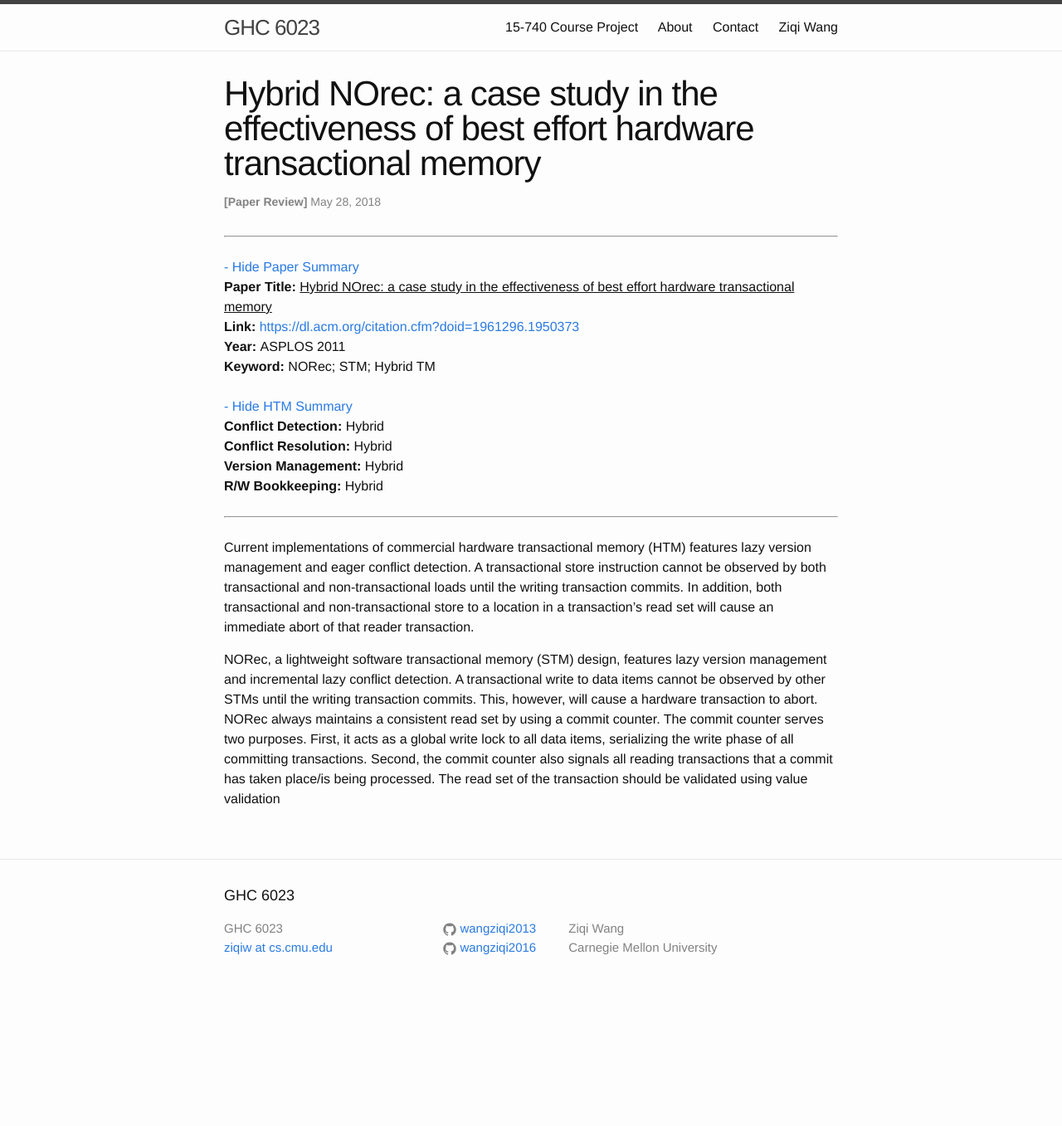
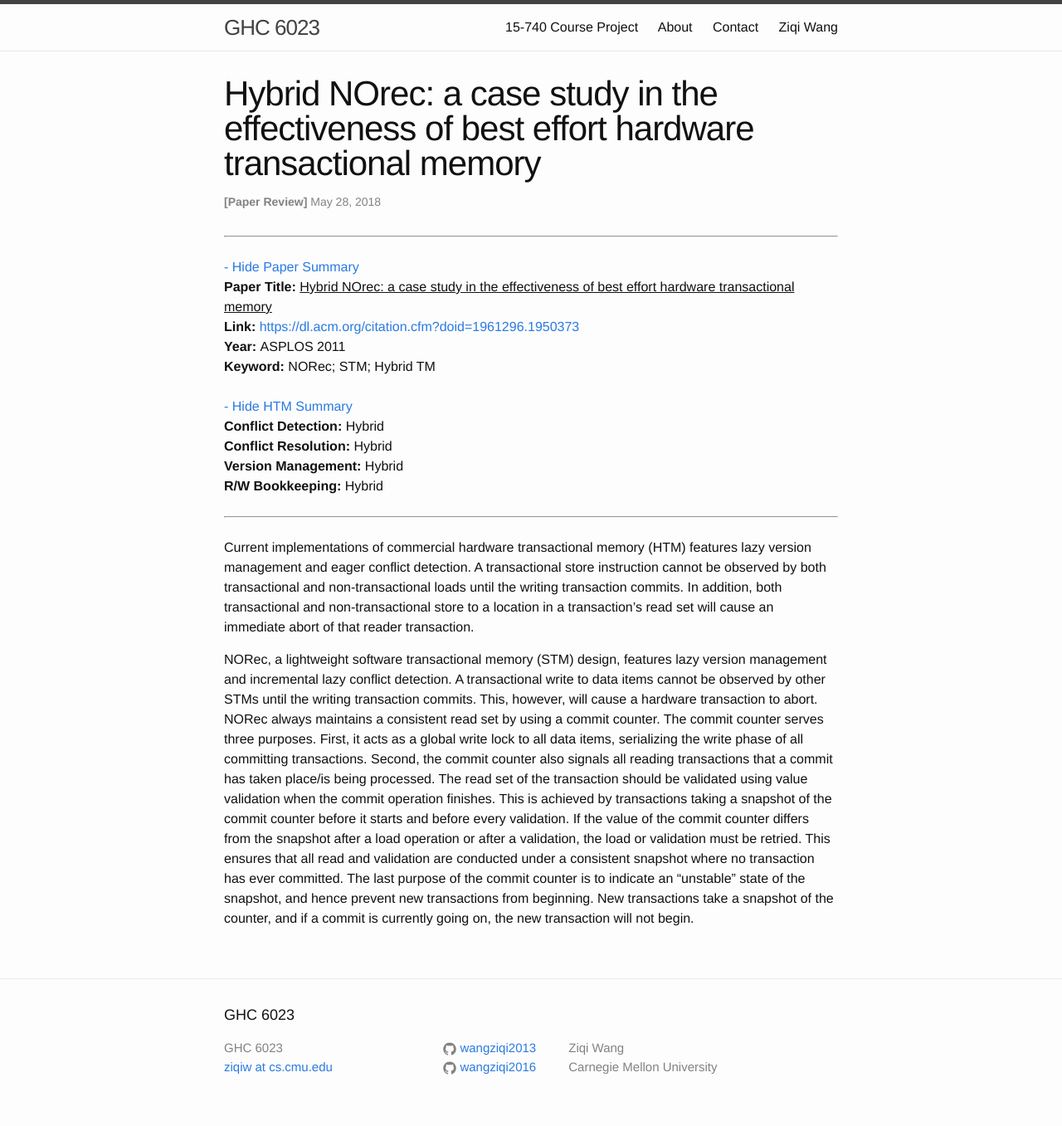
Before and after one commit to wangziqi2013/wangziqi2013.github.io, a Jekyll site: the page built from _posts/2018-05-28-Hybrid-Norec.markdown, in a window 1280 px wide. Shown: the whole page at 83% size. Built offline with Jekyll 4.4.1, drawn with Linux system fonts in a browser that asks for light colours; before the commit the page ends 1213 px from its top, so only the background shows below that.

Commit message:
Working on NORec

```diff
--- a/_posts/2018-05-28-Hybrid-Norec.markdown
+++ b/_posts/2018-05-28-Hybrid-Norec.markdown
@@ -23,7 +23,14 @@ NORec, a lightweight software transactional memory (STM) design, features lazy v
 and incremental lazy conflict detection. A transactional write to data items cannot be observed by
 other STMs until the writing transaction commits. This, however, will cause a hardware transaction
 to abort. NORec always maintains a consistent read set by using a commit counter. The commit
-counter serves two purposes. First, it acts as a global write lock to all data items, serializing
+counter serves three purposes. First, it acts as a global write lock to all data items, serializing
 the write phase of all committing transactions. Second, the commit counter also signals all
 reading transactions that a commit has taken place/is being processed. The read set of the
-transaction should be validated using value validation
+transaction should be validated using value validation when the commit operation finishes.
+This is achieved by transactions taking a snapshot of the commit counter before it starts and
+before every validation. If the value of the commit counter differs from the snapshot after a
+load operation or after a validation, the load or validation must be retried. This ensures that
+all read and validation are conducted under a consistent snapshot where no transaction has ever
+committed. The last purpose of the commit counter is to indicate an "unstable" state of the snapshot,
+and hence prevent new transactions from beginning. New transactions take a snapshot of the counter,
+and if a commit is currently going on, the new transaction will not begin.
```
